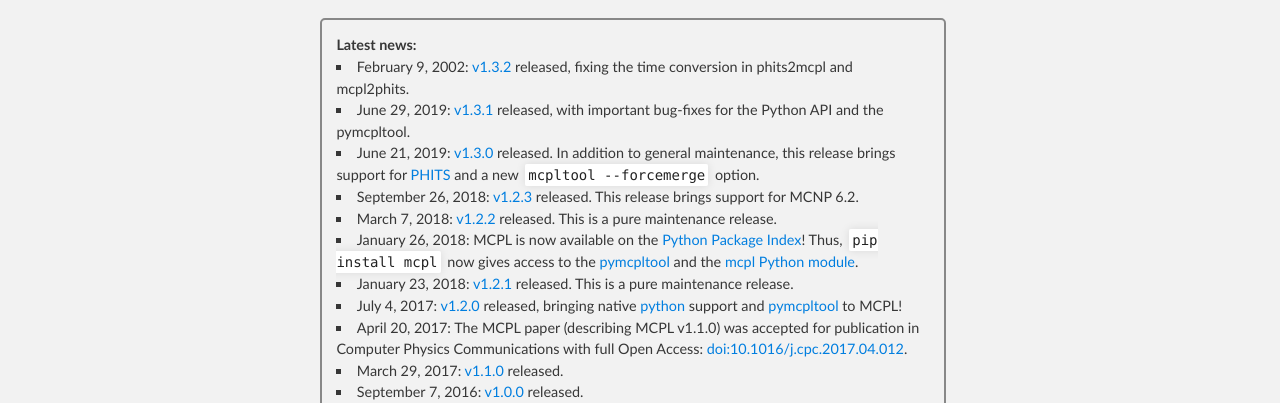
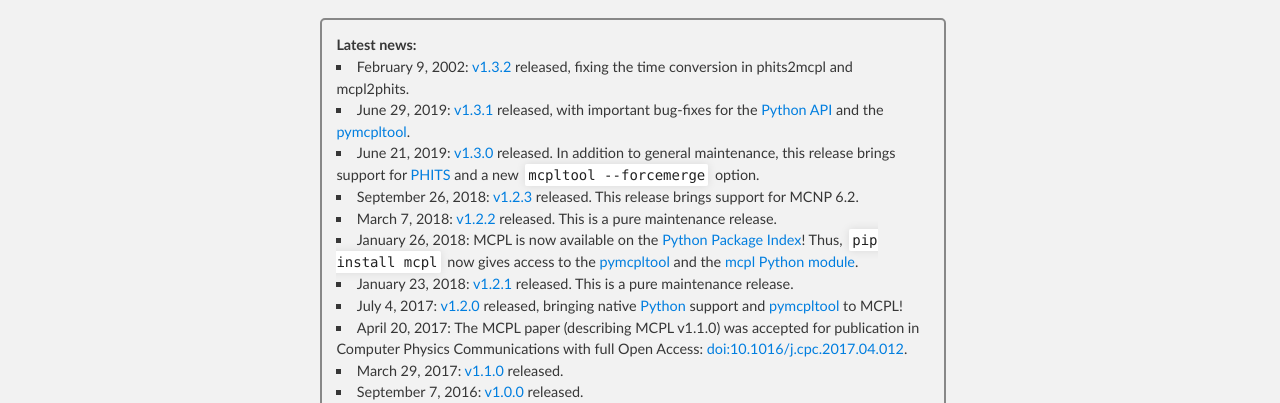
Before and after one commit to mctools/mcpl, a Jekyll site: the page built from index.md, in a window 1280 px wide. Shown: the part 502-905 px from the top of the page. Built offline with Jekyll 4.4.1, drawn with Linux system fonts in a browser that asks for light colours.

Commit message:
update news

```diff
--- a/index.md
+++ b/index.md
@@ -26,7 +26,8 @@ menu above to navigate to more information.
   released, fixing the time conversion in phits2mcpl and mcpl2phits.
 * June 29, 2019:
   [v1.3.1](https://github.com/mctools/mcpl/releases/tag/v1.3.1)
-  released, with important bug-fixes for the Python API and the pymcpltool.
+  released, with important bug-fixes for the [Python API](LOCAL:usage_python)
+  and the [pymcpltool](LOCAL:usage_cmdline#extract-statistics-from-a-file).
 * June 21, 2019:
   [v1.3.0](https://github.com/mctools/mcpl/releases/tag/v1.3.0)
   released. In addition to general maintenance, this release brings support for
@@ -46,7 +47,7 @@ menu above to navigate to more information.
   released. This is a pure maintenance release.
 * July 4, 2017:
   [v1.2.0](https://github.com/mctools/mcpl/releases/tag/v1.2.0)
-  released, bringing native [python](LOCAL:usage_python) support and
+  released, bringing native [Python](LOCAL:usage_python) support and
   [pymcpltool](LOCAL:usage_cmdline#extract-statistics-from-a-file) to MCPL!
 * April 20, 2017: The MCPL paper (describing MCPL v1.1.0) was accepted for publication in Computer
   Physics Communications with full Open Access:
```
